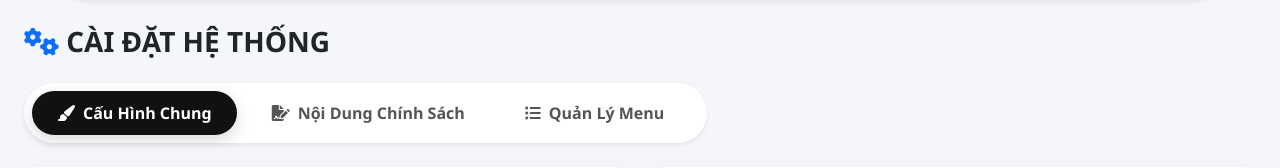
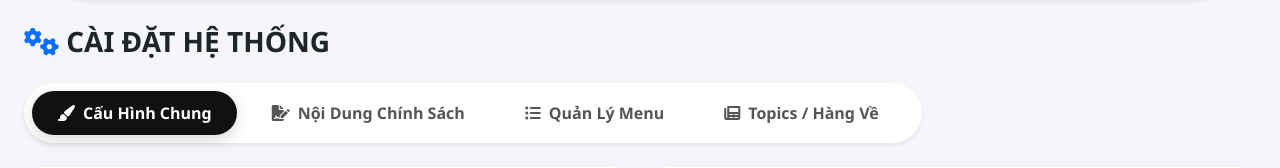
Before and after one commit to rinsilver/Takimitsu-Hobby, a Flask app: page /admin/cai-dat in a window 1280 px wide. Shown: the part 169-337 px from the top of the page. Run offline with Flask 3, Linux system fonts and the light colour scheme; the visitor is signed in with stand-in values (Sample User, id 1); data comes from the database, SQL or seed files in the repository; some libraries are stand-ins or nearby versions.

Commit message:
update v19.1

```diff
--- a/app.py
+++ b/app.py
@@ -43,10 +43,13 @@ def get_settings():
             "banner_1": "", "banner_2": "",
             "thong_tin_footer": "Shop online chuyên sản phẩm mô hình chính hãng",
             "dia_chi": "TP. Hồ Chí Minh", "dien_thoai": "091.416.5278", "email": "0914165278",
-            "ma_so_thue": "", # <--- THÊM MỚI
+            "ma_so_thue": "",
             "link_fb": "#", "link_ig": "#", "link_yt": "#",
             "cs_cua_hang": "", "cs_doi_tra": "", "cs_van_chuyen": "", "hd_mua_hang": "",
-            "video_trang_chu": "HGCsAcFzaFw"
+            "video_trang_chu": "HGCsAcFzaFw",
+            "topic_1_img": "", "topic_1_title": "Đợt hàng S.H.F tháng 6 đã cập bến!", "topic_1_date": "20/06/2026", "topic_1_link": "/san-pham",
+            "topic_2_img": "", "topic_2_title": "Hàng Hot Pre-order đang trả khách", "topic_2_date": "15/06/2026", "topic_2_link": "/san-pham",
+            "topic_3_img": "", "topic_3_title": "Nendoroid & Figma về ngập kho", "topic_3_date": "10/06/2026", "topic_3_link": "/san-pham"
         }
         save_settings(default_settings)
     with open(SETTINGS_FILE, 'r', encoding='utf-8') as f:
@@ -940,6 +943,23 @@ def cai_dat_giao_dien():
             save_settings(settings)
             flash('Đã lưu Nội dung Chính Sách!', 'success')
 
+        elif hanh_dong == 'luu_topics':
+            def xu_ly_anh_topic(ten_input, file_cu):
+                file = request.files.get(ten_input)
+                if file and file.filename != '':
+                    filepath = os.path.join('static/uploads', secure_filename(file.filename))
+                    file.save(filepath); return '/' + filepath
+                return file_cu
+
+            for i in range(1, 4):
+                settings[f'topic_{i}_title'] = request.form.get(f'topic_{i}_title', '')
+                settings[f'topic_{i}_date'] = request.form.get(f'topic_{i}_date', '')
+                settings[f'topic_{i}_link'] = request.form.get(f'topic_{i}_link', '/san-pham')
+                settings[f'topic_{i}_img'] = xu_ly_anh_topic(f'topic_{i}_img', settings.get(f'topic_{i}_img'))
+
+            save_settings(settings)
+            flash('Đã lưu các Banner Topics Hàng Về!', 'success')
+
         # 3. XỬ LÝ THÊM LINK MENU
         elif hanh_dong == 'them_menu':
             conn.execute('INSERT INTO menu_item (cot, nhom, icon_nhom, ten_link, url, badge_html) VALUES (?,?,?,?,?,?)',
--- a/settings.json
+++ b/settings.json
@@ -16,5 +16,17 @@
     "cs_doi_tra": "g",
     "cs_van_chuyen": "g",
     "hd_mua_hang": "g",
-    "video_trang_chu": "https://www.youtube.com/watch?v=s8cP1Vt5US8&list=RDs8cP1Vt5US8&start_radio=1"
+    "video_trang_chu": "https://www.youtube.com/watch?v=s8cP1Vt5US8&list=RDs8cP1Vt5US8&start_radio=1",
+    "topic_1_title": "Hàng về",
+    "topic_1_date": "25/06/2026",
+    "topic_1_link": "",
+    "topic_1_img": "/static/uploads\\1781532882167_712653425721529902_160093681034233589_899f379971337fb711701e26572e3b34.jpg",
+    "topic_2_title": "Hàng về",
+    "topic_2_date": "25/06/2026",
+    "topic_2_link": "",
+    "topic_2_img": "/static/uploads\\1782310768756_712653425721529902_160093681034233589_7d9e43f7d6b925121c54ce5096685ce4.jpg",
+    "topic_3_title": "Hàng về",
+    "topic_3_date": "25/06/2026",
+    "topic_3_link": "",
+    "topic_3_img": "/static/uploads\\1781931719004_712653425721529902_160093681034233589_2dd2d22653ccde82ba35e88892b887e6.jpg"
 }
--- a/templates/cai_dat.html
+++ b/templates/cai_dat.html
@@ -25,6 +25,9 @@
     </li>
     <li class="nav-item" role="presentation">
         <button class="nav-link" id="menu-tab" data-bs-toggle="pill" data-bs-target="#tab-menu" type="button" role="tab"><i class="fas fa-list-ul me-2"></i>Quản Lý Menu</button>
+    </li>
+    <li class="nav-item" role="presentation">
+        <button class="nav-link" id="topics-tab" data-bs-toggle="pill" data-bs-target="#tab-topics" type="button" role="tab"><i class="fas fa-newspaper me-2"></i>Topics / Hàng Về</button>
     </li>
 </ul>
 
@@ -228,6 +231,46 @@
         </div>
     </div>
 
+    <div class="tab-pane fade anime-fade-in" id="tab-topics" role="tabpanel">
+        <form method="POST" enctype="multipart/form-data">
+            <input type="hidden" name="csrf_token" value="{{ csrf_token() }}">
+            <input type="hidden" name="hanh_dong" value="luu_topics">
+
+            <div class="alert alert-info border-0 rounded-4 shadow-sm mb-4">
+                <i class="fas fa-info-circle me-2"></i> <strong>Hướng dẫn:</strong> Sếp hãy thiết lập 3 ô tin tức "Hàng Về". Link có thể dẫn đến 1 đợt hàng cụ thể (VD: <code>/san-pham?tu_khoa=hàng+về+15/6</code>). Ảnh nên dùng khổ ngang (16:9).
+            </div>
+
+            <div class="row g-4">
+                {% for i in range(1, 4) %}
+                <div class="col-md-4">
+                    <div class="premium-card p-4 border-top border-warning border-4 h-100">
+                        <h6 class="fw-bold mb-3"><i class="fas fa-bullhorn text-warning"></i> TOPIC SỐ {{ i }}</h6>
+
+                        <label class="small fw-bold mb-1">Ảnh Banner ngang (16:9)</label>
+                        <input type="file" name="topic_{{ i }}_img" class="form-control mb-2" accept="image/*">
+                        {% if settings['topic_' ~ i ~ '_img'] %}
+                        <img src="{{ settings['topic_' ~ i ~ '_img'] }}" class="w-100 rounded mb-3 shadow-sm" style="height: 100px; object-fit: cover;">
+                        {% endif %}
+
+                        <label class="small fw-bold mb-1 mt-2">Tiêu đề đợt hàng</label>
+                        <input type="text" name="topic_{{ i }}_title" class="form-control mb-3 fw-bold" value="{{ settings['topic_' ~ i ~ '_title'] }}">
+
+                        <label class="small fw-bold mb-1 text-primary">Ngày về (VD: 15/06/2026)</label>
+                        <input type="text" name="topic_{{ i }}_date" class="form-control mb-3 border-primary" value="{{ settings['topic_' ~ i ~ '_date'] }}">
+
+                        <label class="small fw-bold mb-1 text-danger">Đường link khi click vào</label>
+                        <input type="text" name="topic_{{ i }}_link" class="form-control mb-3 border-danger" value="{{ settings['topic_' ~ i ~ '_link'] }}">
+                    </div>
+                </div>
+                {% endfor %}
+            </div>
+
+            <div class="sticky-save-btn mt-4">
+                <button type="submit" class="btn btn-warning px-5 py-2 fw-bold fs-5 rounded-pill shadow-sm"><i class="fas fa-save me-2"></i> LƯU TOPICS HÀNG VỀ</button>
+            </div>
+        </form>
+    </div>
+
 </div>
 {% endblock %}
 
```
Also changed, not shown: templates/index.html (+14 -7 lines), static/uploads/1781532882167_712653425721529902_160093681034233589_899f379971337fb711701e26572e3b34.jpg (added), static/uploads/1781931719004_712653425721529902_160093681034233589_2dd2d22653ccde82ba35e88892b887e6.jpg (added), static/uploads/1782310768756_712653425721529902_160093681034233589_7d9e43f7d6b925121c54ce5096685ce4.jpg (added), static/uploads/71CQr3cVZzL._AC_SL1500_.jpg (added).
